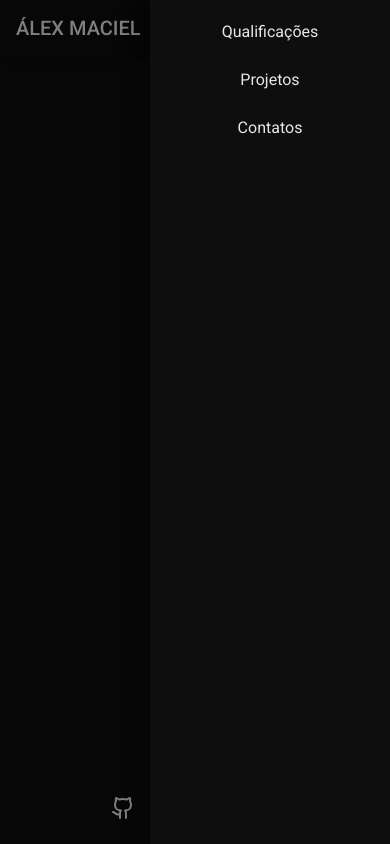
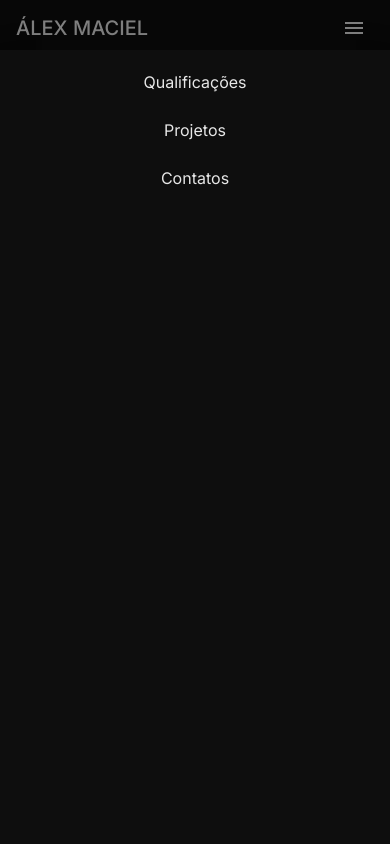
Before and after one commit to alexmacieldeveloper/my-web-site, a Next.js app: page / in a window 390 px wide. Both pictures are taken after a click on the button "open drawer". Built offline with nearby package versions, Linux system fonts and the light colour scheme.

Commit message:
adjusted menu mobile

```diff
--- a/src/components/Header/index.tsx
+++ b/src/components/Header/index.tsx
@@ -41,7 +41,14 @@ export default function Header(props: Props) {
         {navItems.map((item) => (
           <ListItem key={item} disablePadding>
             <ListItemButton sx={{ textAlign: 'center' }}>
-              <ListItemText primary={item} />
+              <ListItemText primary={item} sx={{
+                ":hover": {
+                  textDecoration: 'underline',
+                  textDecorationColor: '#235558',
+                  textDecorationThickness: '4px',
+                  fontWeight: 700
+                }
+              }}/>
             </ListItemButton>
           </ListItem>
         ))}
@@ -54,7 +61,7 @@ export default function Header(props: Props) {
   return (
     <Box sx={{ display: 'flex', bgcolor: 'primary.dark' }}>
       <CssBaseline />
-      <AppBar sx={{ bgcolor: 'primary.dark'  }}>
+      <AppBar sx={{ bgcolor: 'primary.dark', boxShadow: 'none'}}>
         <Toolbar>
             <Typography
                 variant="h6"
@@ -101,7 +108,7 @@ export default function Header(props: Props) {
           }}
           sx={{
             display: { xs: 'block', sm: 'none' },
-            '& .MuiDrawer-paper': { boxSizing: 'border-box', width: drawerWidth },
+            '& .MuiDrawer-paper': { boxSizing: 'border-box', width:'100%', marginTop: '50px' },
           }}
         >
           {drawer}
--- a/src/components/ThemeRegistry/theme.ts
+++ b/src/components/ThemeRegistry/theme.ts
@@ -1,8 +1,8 @@
-import { Roboto } from 'next/font/google';
+import { Oswald } from 'next/font/google';
 import { createTheme } from '@mui/material/styles';
 
-const roboto = Roboto({
-  weight: ['300', '400', '500', '700'],
+const oswald = Oswald({
+  weight: ['600'],
   subsets: ['latin'],
   display: 'swap',
 });
@@ -19,7 +19,7 @@ const theme = createTheme({
     },
   },
   typography: {
-    fontFamily: 'Roboto',
+    fontFamily: oswald,
   }
 });
 
```
